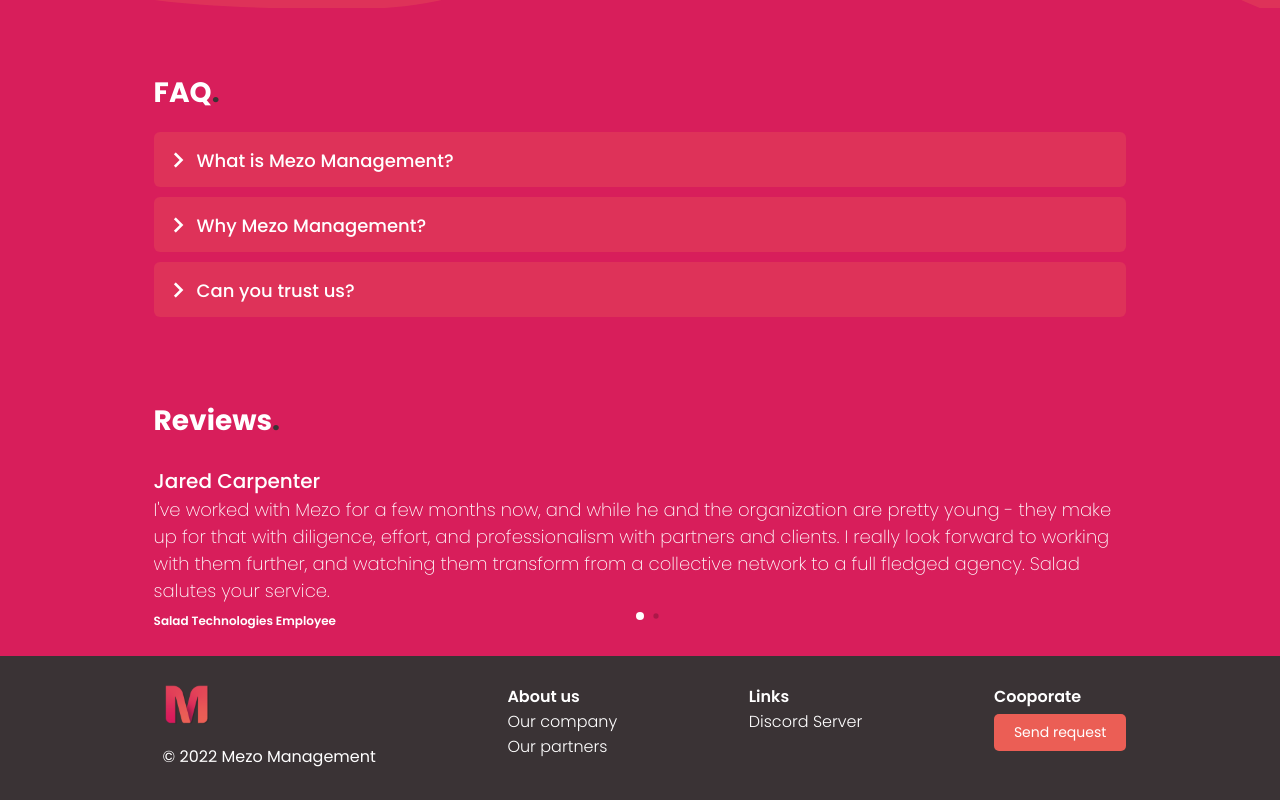
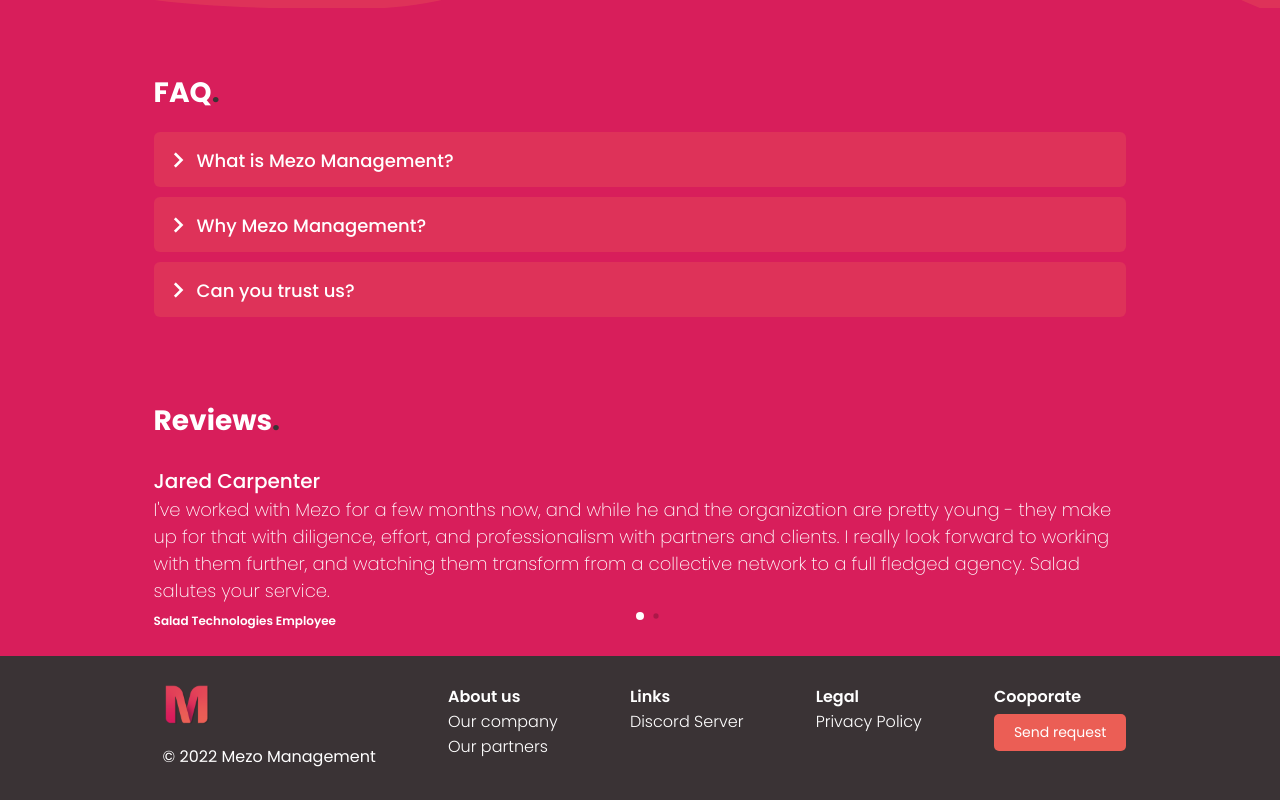
Before and after one commit to Nidrux/mgmt-web, a Next.js app: page / in a window 1280 px wide. Shown: the part 1472-2272 px from the top of the page. Built offline with nearby package versions, Linux system fonts and the light colour scheme.

Commit message:
Added legal section

```diff
--- a/pages/_document.jsx
+++ b/pages/_document.jsx
@@ -9,7 +9,7 @@
         <link rel='preconnect' href='https://fonts.googleapis.com' />
         <link rel='preconnect' href='https://fonts.gstatic.com' crossorigin />
         <link
-          href='https://fonts.googleapis.com/css2?family=Poppins:wght@100;200;300;400;500;600;700;800;900&display=swap'
+          href='https://fonts.googleapis.com/css2?family=Poppins:ital,wght@0,100;0,200;0,300;0,400;0,500;0,600;0,700;0,800;0,900;1,100;1,200;1,300;1,400;1,500;1,600;1,700;1,800;1,900&display=swap'
           rel='stylesheet'
         />
         <link
--- a/pages/index.jsx
+++ b/pages/index.jsx
@@ -172,6 +172,12 @@
               <p>Discord Server</p>
             </Link>
           </div>
+          <div className='footer-links'>
+            <h4>Legal</h4>
+            <Link href='/'>
+              <p>Privacy Policy</p>
+            </Link>
+            </div>
           <div className="footer-request">
             <h4>Cooporate</h4>
             <button className="send-request">Send request</button>
```
Also changed, not shown: 1 other file (tests, documents, lock files or other folders).
